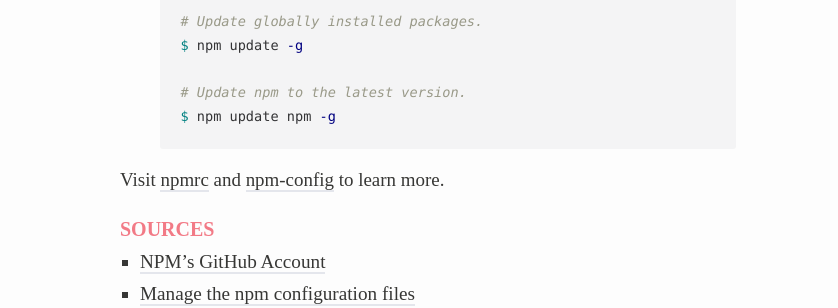
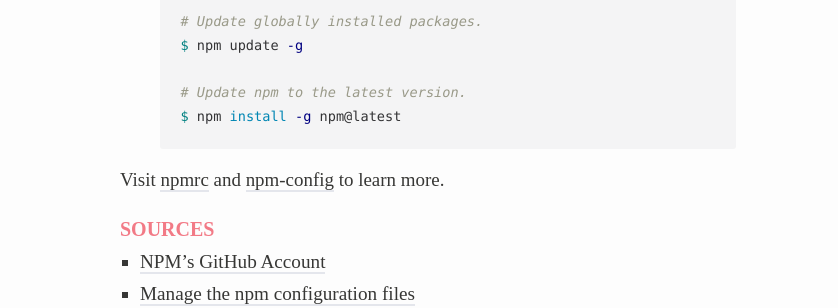
Before and after one commit to mikaelmattsson/mikaelmattsson.github.io, a Jekyll site: the page built from _posts/2014-06-20-working-with-npm-globally.md, in a window 1280 px wide. Shown: the part 1184-1492 px from the top of the page, without its empty margins (0-838 px from the left). Built offline with Jekyll 4.4.1, drawn with Linux system fonts in a browser that asks for light colours; comment, search, counter and statistics services are not loaded.

Commit message:
Update npm article.

```diff
--- a/_posts/2014-06-20-working-with-npm-globally.md
+++ b/_posts/2014-06-20-working-with-npm-globally.md
@@ -34,7 +34,7 @@
 $ npm update -g
 
 # Update npm to the latest version.
-$ npm update npm -g
+$ npm install -g npm@latest
 {% endhighlight %}
 
 Visit [npmrc](https://npmjs.org/doc/files/npmrc.html) and [npm-config](https://npmjs.org/doc/config.html) to learn more.
```
